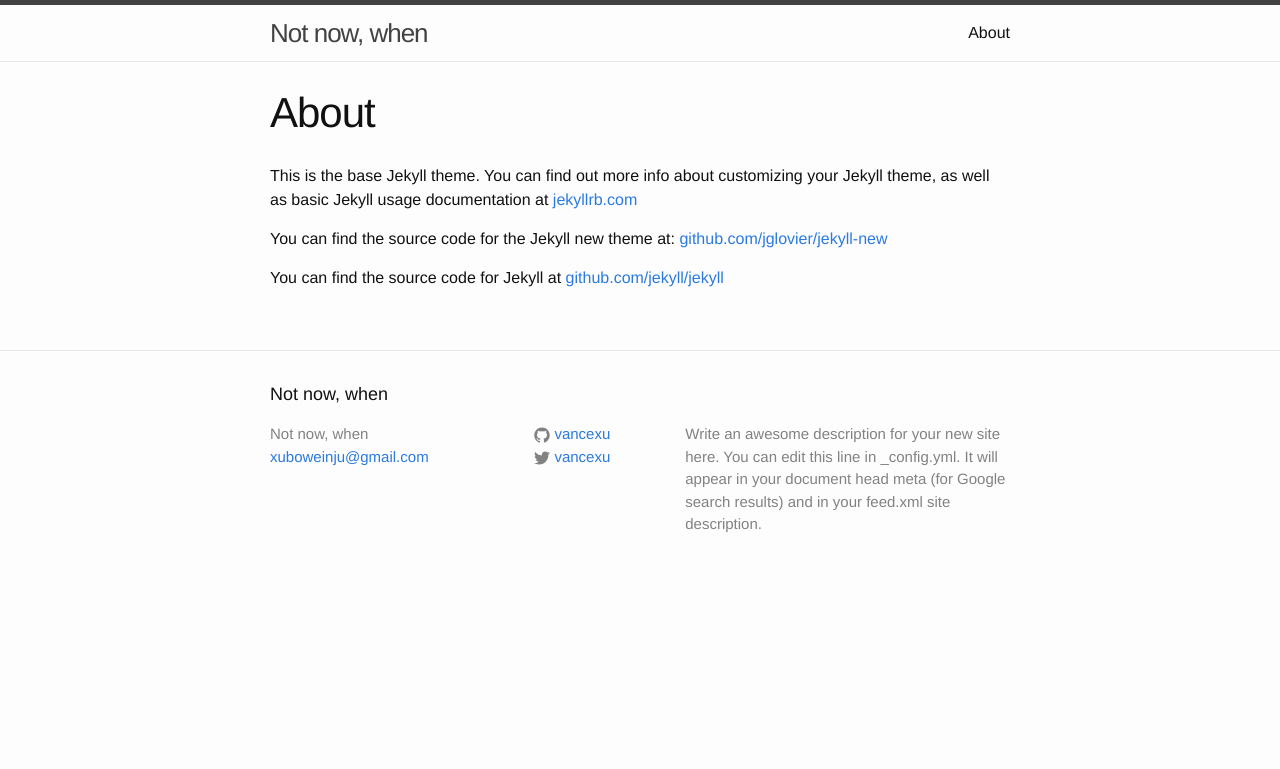
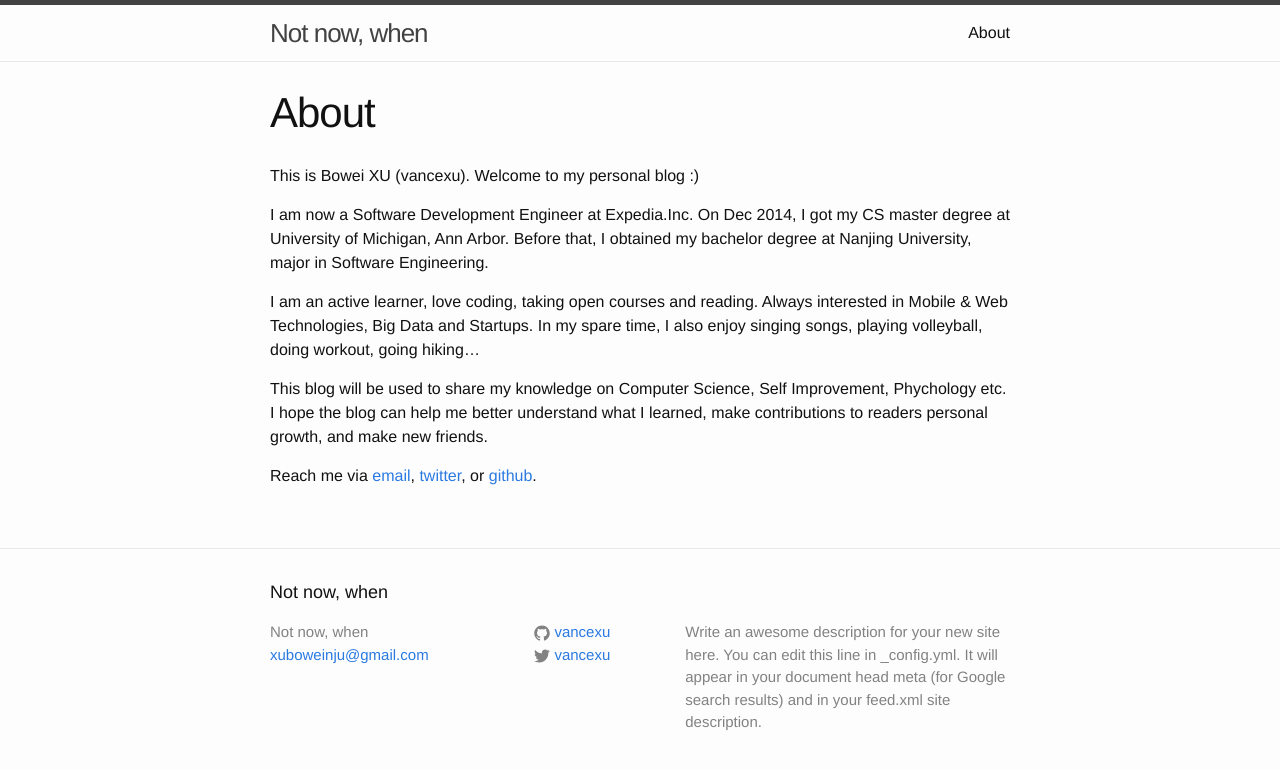
Before and after one commit to vancexu/vancexu.github.io, a Jekyll site: the page built from about.md, in a window 1280 px wide. Shown: the top 769 px of the page. Built offline with Jekyll 4.4.1, drawn with Linux system fonts in a browser that asks for light colours.

Commit message:
add about

```diff
--- a/about.md
+++ b/about.md
@@ -4,8 +4,12 @@ title: About
 permalink: /about/
 ---
 
-This is the base Jekyll theme. You can find out more info about customizing your Jekyll theme, as well as basic Jekyll usage documentation at [jekyllrb.com](http://jekyllrb.com/)
+This is Bowei XU (vancexu). Welcome to my personal blog :)
 
-You can find the source code for the Jekyll new theme at: [github.com/jglovier/jekyll-new](https://github.com/jglovier/jekyll-new)
+I am now a Software Development Engineer at Expedia.Inc. On Dec 2014, I got my CS master degree at University of Michigan, Ann Arbor. Before that, I obtained my bachelor degree at Nanjing University, major in Software Engineering.
 
-You can find the source code for Jekyll at [github.com/jekyll/jekyll](https://github.com/jekyll/jekyll)
+I am an active learner, love coding, taking open courses and reading. Always interested in Mobile & Web Technologies, Big Data and Startups. In my spare time, I also enjoy singing songs, playing volleyball, doing workout, going hiking...
+
+This blog will be used to share my knowledge on Computer Science, Self Improvement, Phychology etc. I hope the blog can help me better understand what I learned, make contributions to readers personal growth, and make new friends.
+
+Reach me via [email](mailto:xuboweinju@gmail.com), [twitter](https://twitter.com/vancexu), or [github](https://github.com/vancexu).
```
